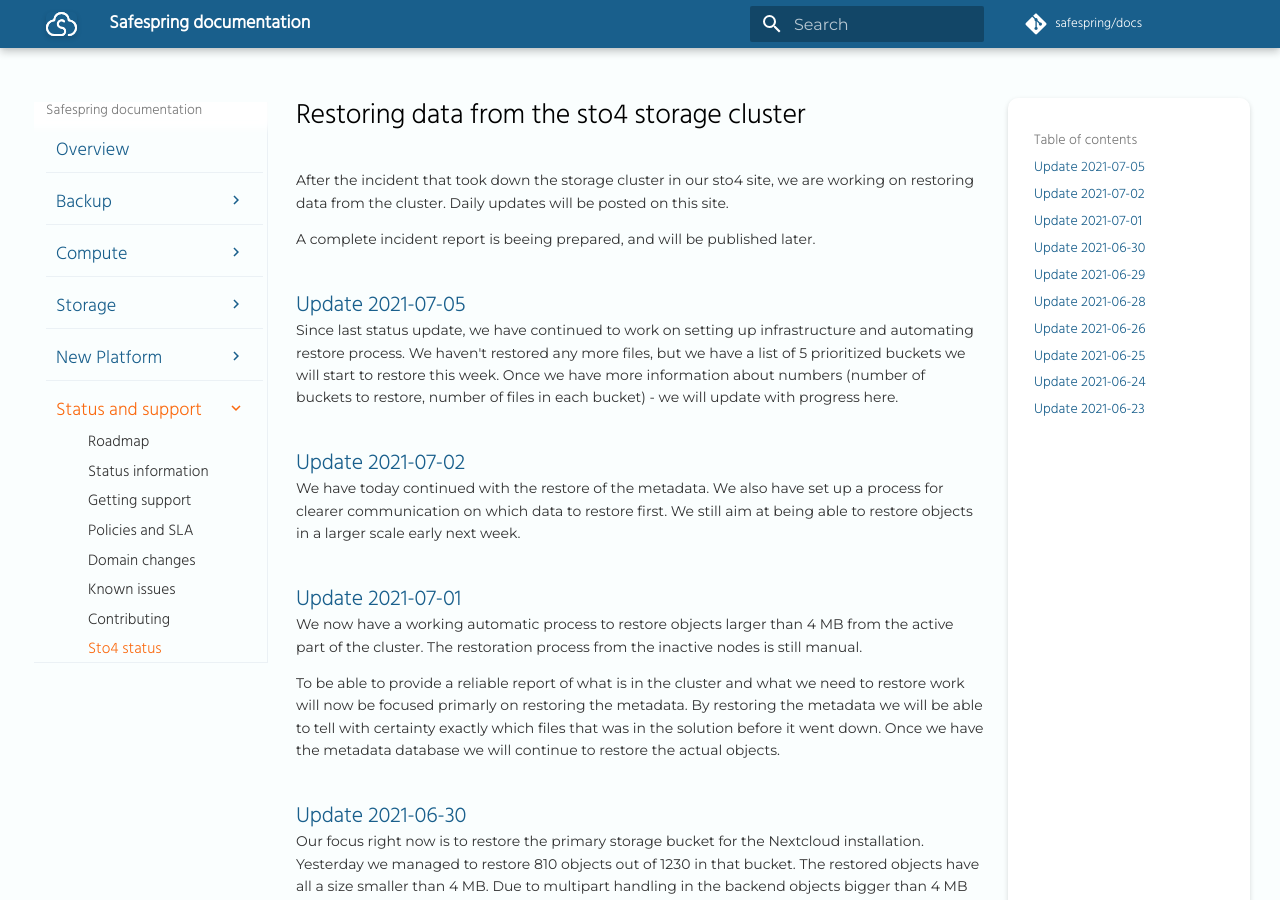
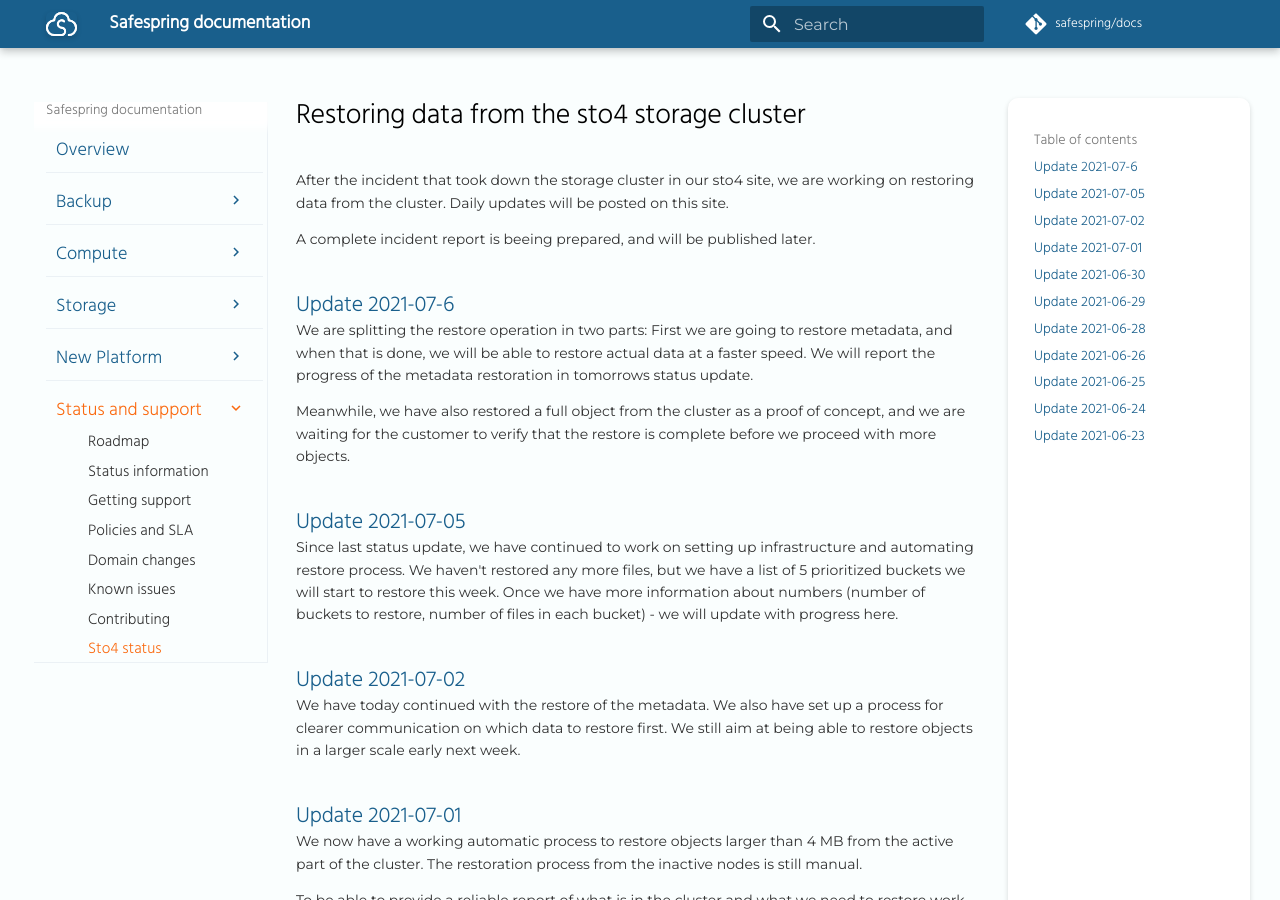
Before and after one commit to safespring/docs, an MkDocs documentation site: the page built from content/service/sto4_storage.md, in a window 1280 px wide and 900 px high. Built offline with MkDocs 1.6.1 and Material for MkDocs 9.7.7, drawn with Linux system fonts in a browser that asks for light colours; a script that is not in the unit is left out; comment, search, counter and statistics services are not loaded; old or Windows-style settings are respelled for this version of MkDocs.

Commit message:
status update for sto4

```diff
--- a/content/service/sto4_storage.md
+++ b/content/service/sto4_storage.md
@@ -3,6 +3,12 @@
 After the incident that took down the storage cluster in our sto4 site, we are working on restoring data from the cluster. Daily updates will be posted on this site.
 
 A complete incident report is beeing prepared, and will be published later.
+
+## Update 2021-07-6
+
+We are splitting the restore operation in two parts: First we are going to restore metadata, and when that is done, we will be able to restore actual data at a faster speed. We will report the progress of the metadata restoration in tomorrows status update.
+
+Meanwhile, we have also restored a full object from the cluster as a proof of concept, and we are waiting for the customer to verify that the restore is complete before we proceed with more objects.
 
 ## Update 2021-07-05
 
```
